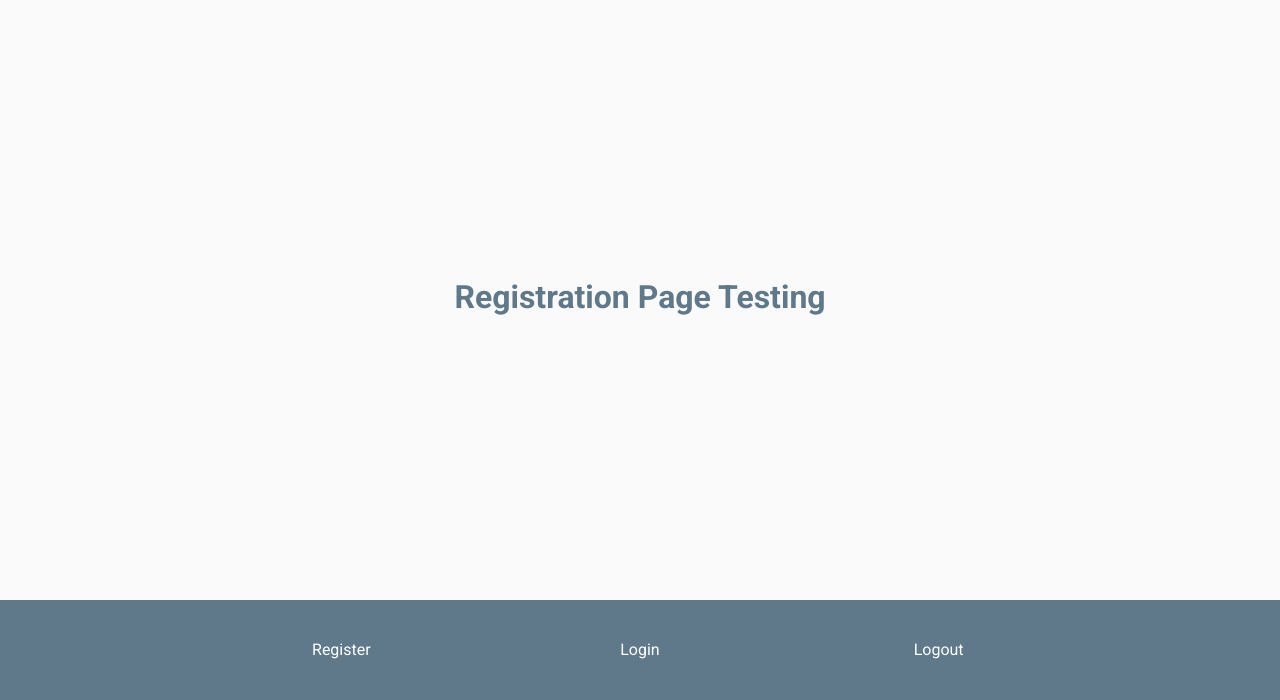
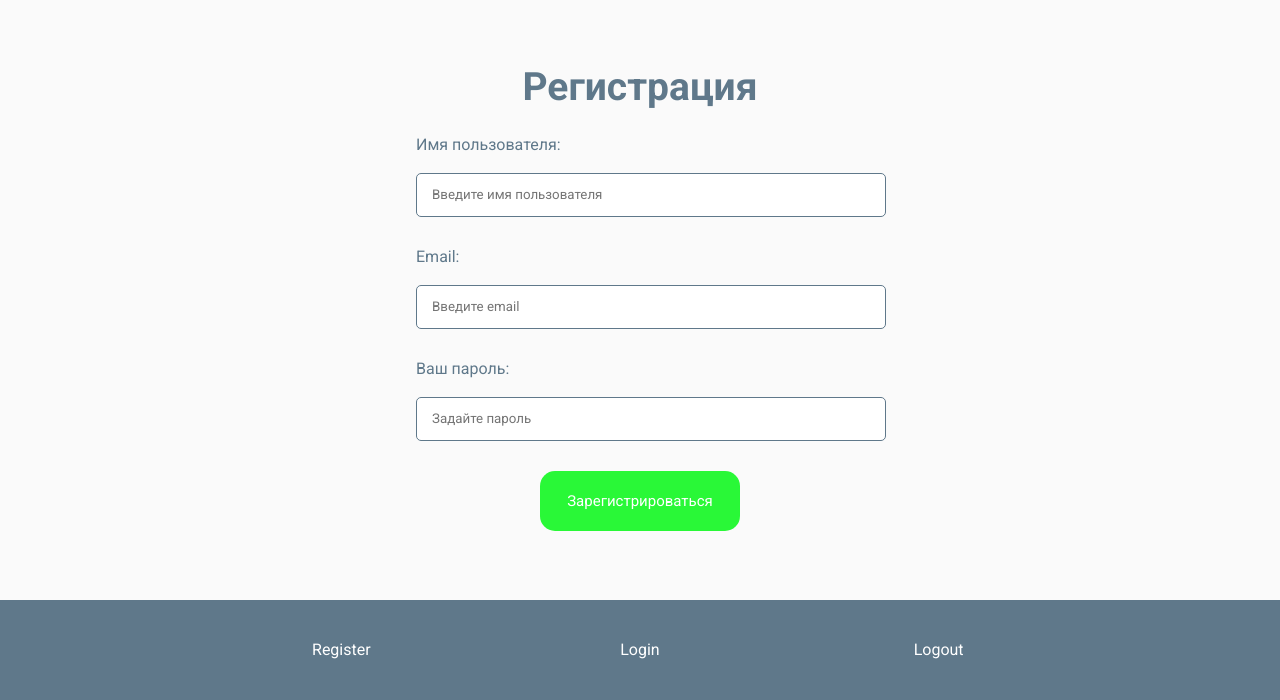
Before and after one commit to DenisBurimov/DjangoLinks, a Django app: page /registration in a window 1280 px wide. Shown: the part 150-850 px from the top of the page. Run offline with Django 3.2, Linux system fonts and the light colour scheme.

Commit message:
Before registration logic

```diff
--- a/linksservice/links/templates/links/links.html
+++ b/linksservice/links/templates/links/links.html
@@ -6,7 +6,7 @@
             <label for="full_link">Полная ссылка:</label>
             <br>
             <input id="full_link" class="input-field" type="text" placeholder="Введите полную ссылку">
-            <label for="full_link">Сокращённая ссылка:</label>
+            <label for="cutted_link">Сокращённая ссылка:</label>
             <br>
             <input id="cutted_link" class="input-field" type="text" placeholder="Введите укороченный вариант названия">
         </form>
--- a/linksservice/reg/templates/reg/registration.html
+++ b/linksservice/reg/templates/reg/registration.html
@@ -1,6 +1,18 @@
 {% extends 'links/pattern.html' %}
 {% block content %}
     <div class="home-block">
-        <h1>Registration Page Testing</h1>
+        <p class="sub-title">Регистрация</p>
+        <form method="post" class="form-one">
+            <label for="username">Имя пользователя:</label>
+            <br>
+            <input id="username" class="input-field" type="text" placeholder="Введите имя пользователя">
+            <label for="email">Email:</label>
+            <br>
+            <input id="email" class="input-field" type="text" placeholder="Введите email">
+            <label for="password">Ваш пароль:</label>
+            <br>
+            <input id="password" class="input-field" type="text" placeholder="Задайте пароль">
+        </form>
+        <div class="button main-button"><a href="#">Зарегистрироваться</a></div>
     </div>
 {% endblock content %}
```
Also changed, not shown: linksservice/db.sqlite3.
